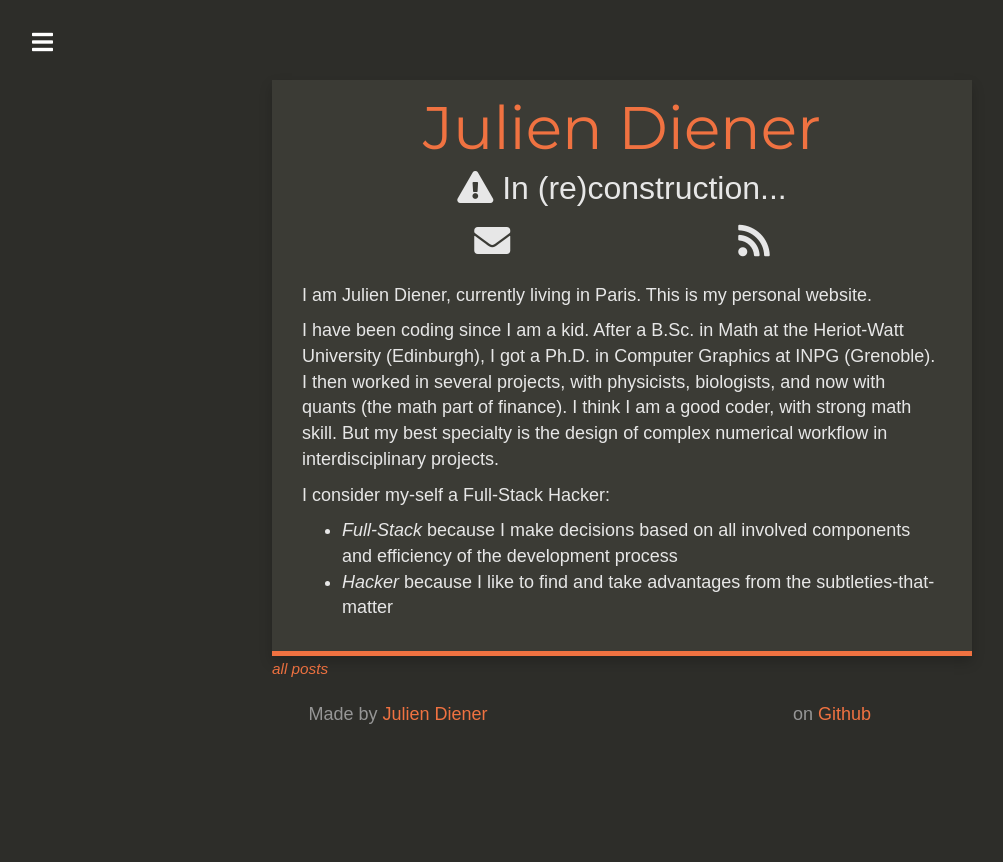
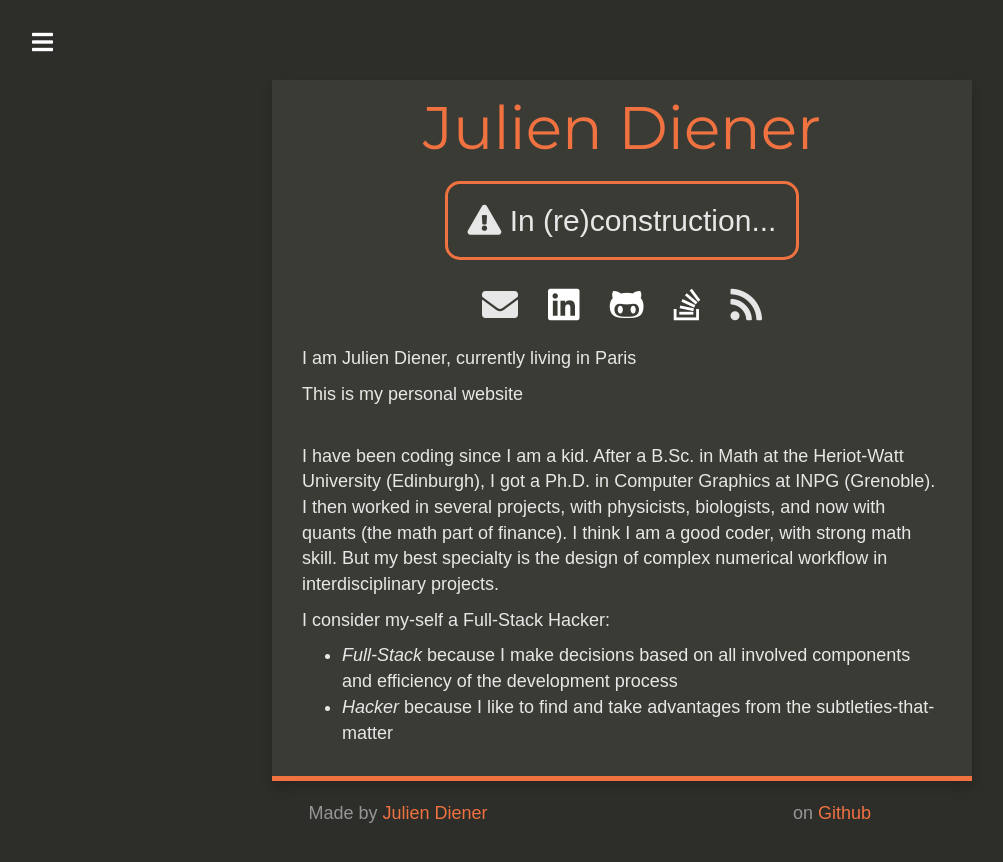
Before and after one commit to julien-diener/julien-diener.github.io, a Jekyll site: the page built from index.html, in a window 1280 px wide. Shown: the top 862 px of the page, without its empty margins (18-1021 px from the left). Built offline with Jekyll 4.4.1, drawn with Linux system fonts in a browser that asks for light colours; nearby versions of some CDN libraries.

Commit message:
diener.website CNAME and some css and search page improvements

```diff
--- a/CNAME
+++ b/CNAME
@@ -1 +1 @@
-julien-diener.github.io
+julien.diener.website
--- a/_includes/header.html
+++ b/_includes/header.html
@@ -5,6 +5,7 @@
     <ul class="pages">
       <li><a href="{{ site.baseurl }}/"><i class="fa fa-home"></i> Home</a></li>
       <li><a href="{{ site.baseurl }}/posts/"><i class="fa fa-archive"></i> All Posts</a></li>
+      <li><a href="https://scholar.google.fr/citations?user=zq7m2E8AAAAJ&hl=fr"><i class="fa fa-graduation-cap"></i> Scientific publications</a></li>
       <li><a href="{{ site.baseurl }}/search/"><i class="fa fa-search"></i> Search</a></li>
     </ul>
 
--- a/_includes/social_links.html
+++ b/_includes/social_links.html
@@ -1,12 +1,12 @@
 <p class="links">
   {% if site.email %}<a href="mailto:{{ site.email }}" target="_new"><i class="fa fa-envelope"></i></a>{% endif %}
   {% if site.twitter_username %}<a href="https://www.twitter.com/{{ site.twitter_username }}" target="_new"><i class="fa fa-twitter"></i></a>{% endif %}
-  {% if site.linkedin_link %}<a href="{{ site.linkedin_link }}" target="_new"><i class="fa fa-linkedin"></i></a>{% endif %}
+  {% if site.linkedin_link %}<a href="{{ site.linkedin_link }}" target="_new"><i class="fab fa-linkedin"></i></a>{% endif %}
   {% if site.xing_link %}<a href="{{ site.xing_link }}" target="_new"><i class="fa fa-xing"></i></a>{% endif %}
   {% if site.google_plus_link %}<a href="{{ site.google_plus_link }}" target="_new"><i class="fa fa-google-plus"></i></a>{% endif %}
   {% if site.facebook_link %}<a href="{{ site.facebook_link }}" target="_new"><i class="fa fa-facebook"></i></a>{% endif %}
-  {% if site.github_username %}<a href="https://github.com/{{ site.github_username }}" target="_new"><i class="fa fa-github-alt"></i></a>{% endif %}
-  {% if site.stackoverflow_link %}<a href="{{ site.stackoverflow_link }}" target="_new"><i class="fa fa-stack-overflow"></i></a>{% endif %}
+  {% if site.github_username %}<a href="https://github.com/{{ site.github_username }}" target="_new"><i class="fab fa-github-alt"></i></a>{% endif %}
+  {% if site.stackoverflow_link %}<a href="{{ site.stackoverflow_link }}" target="_new"><i class="fab fa-stack-overflow"></i></a>{% endif %}
   {% if site.instagram_username %}<a href="https://www.instagram.com/{{ site.instagram_username }}" target="_new"><i class="fa fa-instagram"></i></a>{% endif %}
   {% if site.reddit_username %}<a href="https://www.reddit.com/u/{{ site.reddit_username }}" target="_new"><i class="fa fa-reddit-alien"></i></a>{% endif %}
   <a href="{{ site.baseurl }}/feed.xml" target="_new"><i class="fa fa-rss"></i></a>
--- a/css/style.scss
+++ b/css/style.scss
@@ -112,7 +112,7 @@ ul {
 		font-size: 62px;
 		margin-left: -10%;
 		width: 120%;
-	}
+  }
 }
 
 .menu-button {
@@ -255,10 +255,28 @@ ul {
 		@media (min-width: $screen-lg-min) {
 			margin-left: -10%;
 			width: 120%;
-		}
+    }
+
 	}
 
-	.categories {
+  .reconstruction {
+    margin-top: 20px;
+    margin-bottom: 20px;
+    padding: 20px;
+
+    margin-left: auto;
+    margin-right: auto;
+    width:fit-content;
+    width:-webkit-fit-content;
+    width:-moz-fit-content;
+
+		border:3px solid $front-color;
+		border-radius:15px;
+		-moz-border-radius:15px;
+    -webkit-border-radius:15px;
+  }
+
+  .categories {
 		font-size: 22px;
 	}
 
@@ -426,8 +444,8 @@ ul {
 	}
 
 	#search-input {
-		position:relative;
-		width: 100%;
+		//position:relative;
+		//width: 100%;
 		padding:6px 15px 6px 30px;
 		margin: 2px;
 		margin-top: 50px;
--- a/index.html
+++ b/index.html
@@ -17,13 +17,14 @@ make-smaller-titles: true
 
       <!--div class="author-text"> {{ site.title_description }} </div-->
 
-      <h2 class="header"> <i class="fa fa-exclamation-triangle "></i> In (re)construction... </h1>
+      <h2 class="reconstruction"> <i class="fa fa-exclamation-triangle "></i> In (re)construction... </h2>
 
-        <p></p>
       {% include social_links.html %}
-      <p></p>
 
-      <p> I am Julien Diener, currently living in Paris. This is my personal website.</p>
+      <p> I am Julien Diener, currently living in Paris </p>
+      <p> This is my personal website </p>
+
+      <br>
 
       <p>
         I have been coding since I am a kid. After a B.Sc. in Math at the Heriot-Watt University (Edinburgh),
@@ -37,8 +38,5 @@ make-smaller-titles: true
         <li> <em>Hacker</em> because I like to find and take advantages from the subtleties-that-matter </li>
       </ul>
     </div>
-
-    <small><i><a href="{{ site.baseurl }}/posts/">all posts</a></i></small>
-
   </div>
 </div>
--- a/search.html
+++ b/search.html
@@ -8,7 +8,8 @@ layout: default
     <h1 class="header author-header">Search</h1>
 
     <div id="search-container">
-      <input type="text" id="search-input" placeholder="Type here...">
+      <i class="fa fa-search"></i>
+      <input type="text" id="search-input" placeholder="Search words...">
       <div class="col-md-12 content-panel articles">
         <ul id="results-container"><small>Start typing to see some results</small></ul>
       </div>
@@ -26,7 +27,7 @@ layout: default
     searchInput: document.getElementById('search-input'),
     resultsContainer: document.getElementById('results-container'),
     dataSource: '{{ site.baseurl }}/search.json',
-    searchResultTemplate: '<li><a href="{url}" title="{desc}">{title}<\/a><\/li>',
+    searchResultTemplate: '<li style="list-style-type: none"><a href="{url}" title="{desc}"> <i class="fa fa-{thumbnail}"><\/i> {title}<\/a><\/li>',
     noResultsText: 'No results found',
     limit: 10,
     fuzzy: true,
--- a/search.json
+++ b/search.json
@@ -8,7 +8,8 @@ layout: none
     "category" : "{{ post.category }}",
     "tags"     : "{{ post.tags | join: ', ' }}",
     "url"      : "{{ site.baseurl }}{{ post.url }}",
-    "date"     : "{{ post.date }}"
+    "date"     : "{{ post.date }}",
+    "thumbnail": "{{ post.thumbnail }}"
     } {% unless forloop.last %},{% endunless %}
     {% endfor %}
   ]
```
